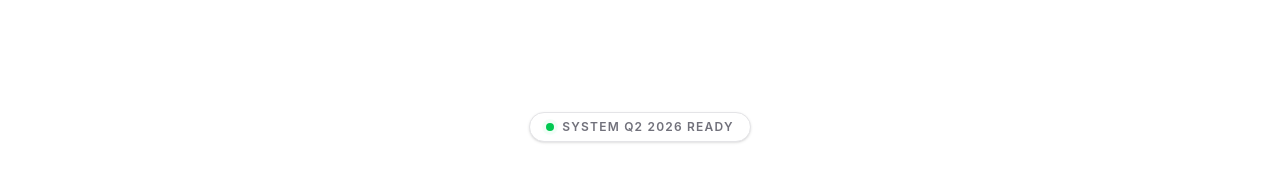
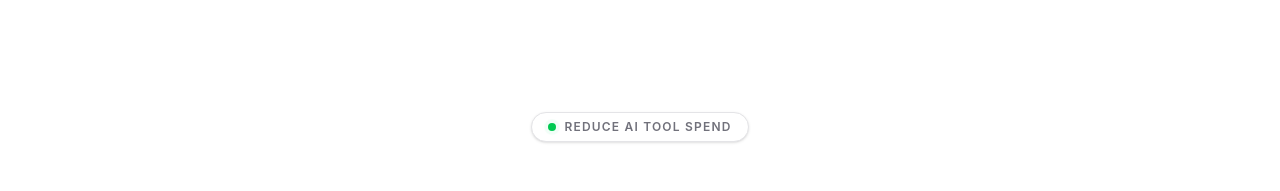
Before and after one commit to sudhanshujunejalinkedin/ai-spend-auditor, a Next.js app: page / in a window 1280 px wide. Shown: the top 191 px of the page. Built offline with nearby package versions, Linux system fonts and the light colour scheme.

Commit message:
feat: redesign report to premium light mode and sync OG tags [2026-05-09]

```diff
--- a/app/page.tsx
+++ b/app/page.tsx
@@ -28,7 +28,7 @@ export default function LandingPage() {
             <span className="relative inline-flex rounded-full h-2 w-2 bg-green-500"></span>
           </span>
           <span className="text-xs font-semibold uppercase tracking-widest text-zinc-500">
-            SYSTEM Q2 2026 READY
+            REDUCE AI TOOL SPEND
           </span>
         </div>
 
```
